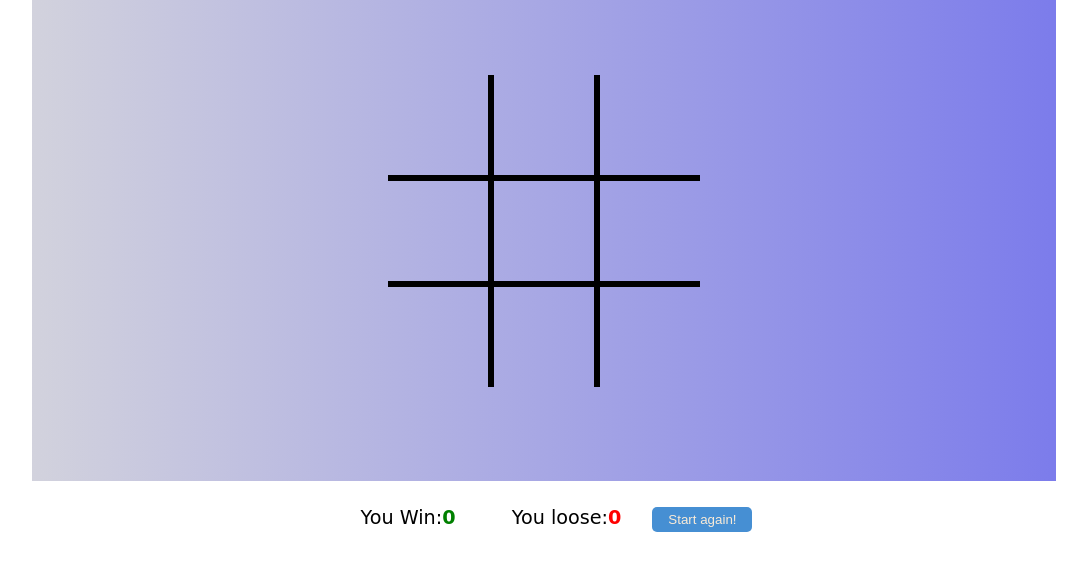
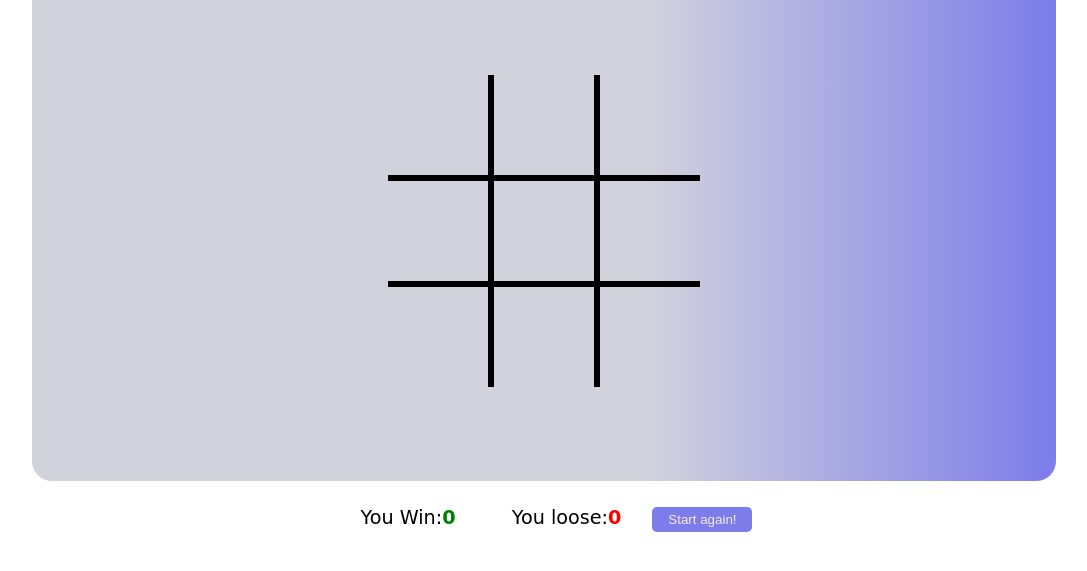
Before and after one commit to JanicaCosta/tic-tac-toe-game, a plain HTML site: page index.html in a window 1280 px wide. Shown: the part 169-740 px from the top of the page, without its empty margins (96-1183 px from the left). Drawn offline with Linux system fonts and the light colour scheme; a web font is replaced by a local one.

Commit message:
minor adjustments to the board area, and colors to matching

```diff
--- a/assets/css/style.css
+++ b/assets/css/style.css
@@ -31,9 +31,10 @@ body {
     grid-template-columns: repeat(3, auto) ;
     background: linear-gradient(
         90deg,
-        rgb(210, 210, 221) 0%,
+        rgb(210, 210, 221) 60%,
         rgb(124, 124, 235) 100% );
     margin: 0 auto;
+    border-radius: 20px;
 }
 
 .cell {
@@ -84,7 +85,7 @@ body {
 
 .btn--gray {
     margin-top: 25px;
-    background-color: #468fd3;
+    background-color:  rgb(124, 124, 235);
     border: 5px transparent;
     border-radius: 5px;
     width: 100px;
```
